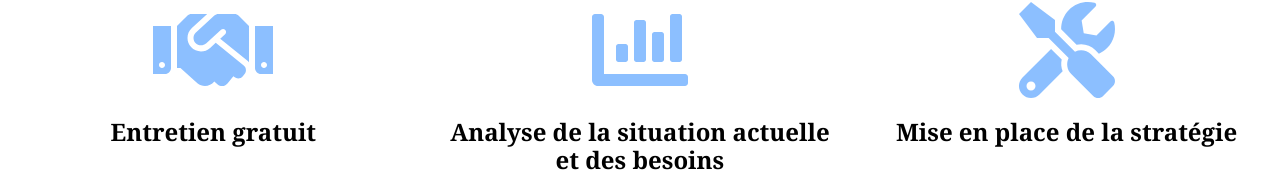
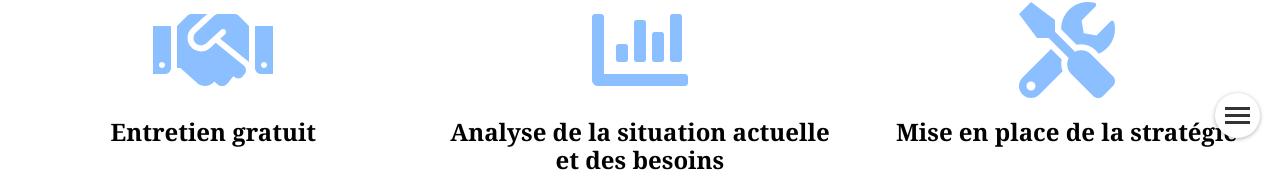
Before and after one commit to Gagah98/WebMole, a React (Create React App) app: page /contact in a window 1280 px wide. Shown: the part 622-800 px from the top of the page. Built offline with nearby package versions, Linux system fonts and the light colour scheme.

Commit message:
add burger menu

```diff
--- a/package.json
+++ b/package.json
@@ -14,7 +14,8 @@
     "normalize.css": "^8.0.1",
     "react": "^16.12.0",
     "react-dom": "^16.12.0",
-    "react-scripts": "3.3.1"
+    "react-scripts": "3.3.1",
+    "reactjs-popup": "^1.5.0"
   },
   "scripts": {
     "start": "react-scripts start",
--- a/src/App.js
+++ b/src/App.js
@@ -1,15 +1,35 @@
 import React, { Component } from 'react'
+import Popup from "reactjs-popup";
 import Nav from './Nav'
 import Home from './Home'
 import CV from './cv'
 import Footer from './Footer'
+
+import BurgerIcon from "./BurgerIcon";
+import Menu from "./Menu";
+
+
+  const contentStyle = {
+    background: "#8CBFFF",
+    width: "100%",
+    border: "none"
+  };
 
 
 class App extends Component {
     render() {
         return (
             <div>
-            <Nav />
+                <Nav />
+              <Popup
+      modal
+      overlayStyle={{ background: "#8CBFFF" }}
+      contentStyle={contentStyle}
+      closeOnDocumentClick={false}
+      trigger={open => <BurgerIcon open={open} />}
+    >
+      {close => <Menu close={close} />}
+    </Popup>
             <Home />
             <CV />
             <Footer />
--- /dev/null
+++ b/src/BurgerIcon.js
@@ -0,0 +1,9 @@
+import React from "react";
+
+export default ({ open, ...props }) => (
+  <div className={open ? "burger-menu open" : "burger-menu"} {...props}>
+    <div className="bar1" key="b1" />
+    <div className="bar2" key="b2" />
+    <div className="bar3" key="b3" />
+  </div>
+);
--- /dev/null
+++ b/src/Menu.js
@@ -0,0 +1,12 @@
+import React from "react";
+
+export default ({ close }) => (
+  <div className="menu">
+    <ul>
+      <li onClick={close}>Home</li>
+      <li onClick={close}>Portfolio</li>
+      <li onClick={close}>Blog</li>
+      <li onClick={close}>Contact</li>
+    </ul>
+  </div>
+);
--- a/src/index.js
+++ b/src/index.js
@@ -3,6 +3,7 @@ import ReactDOM from 'react-dom'
 import App from './App'
 import 'normalize.css'
 import './index.scss'
+import './menu.scss'
 
 
   ReactDOM.render(<App />, document.getElementById('root'))
--- /dev/null
+++ b/src/menu.scss
@@ -0,0 +1,62 @@
+.burger-menu,
+.burger-menu.open {
+  display: inline-block;
+  cursor: pointer;
+  position: fixed;
+  right: 20px;
+  bottom: 40px;
+  z-index: 9999;
+  background: #fff;
+  padding: 10px;
+  border-radius: 25px;
+  box-shadow: 0 1px 4px rgba(0, 0, 0, 0.3);
+}
+
+.burger-menu .bar1,
+.bar2,
+.bar3 {
+  width: 25px;
+  height: 3px;
+  background-color: #333;
+  margin: 4px 0;
+  transition: 0.4s;
+}
+
+.burger-menu.open .bar1 {
+  -webkit-transform: rotate(-45deg) translate(-4px, 4px);
+  transform: rotate(-45deg) translate(-4px, 4px);
+}
+
+.burger-menu.open .bar2 {
+  opacity: 0;
+}
+
+.burger-menu.open .bar3 {
+  -webkit-transform: rotate(45deg) translate(-6px, -6px);
+  transform: rotate(45deg) translate(-6px, -6px);
+}
+
+/* Menu */
+
+.menu {
+  width: 100%;
+  display: block;
+  text-align: center;
+  padding: 0px;
+}
+.menu ul {
+  position: relative;
+  top: 0px;
+  font-size: 24px;
+  padding: 0px;
+}
+.menu li {
+  list-style: outside none none;
+  margin: 10px 0px;
+  padding: 0;
+  cursor: pointer;
+  color: white;
+}
+.menu li:hover {
+  color: #ff0000;
+}
```
Also changed, not shown: 1 other file (tests, documents, lock files or other folders).
